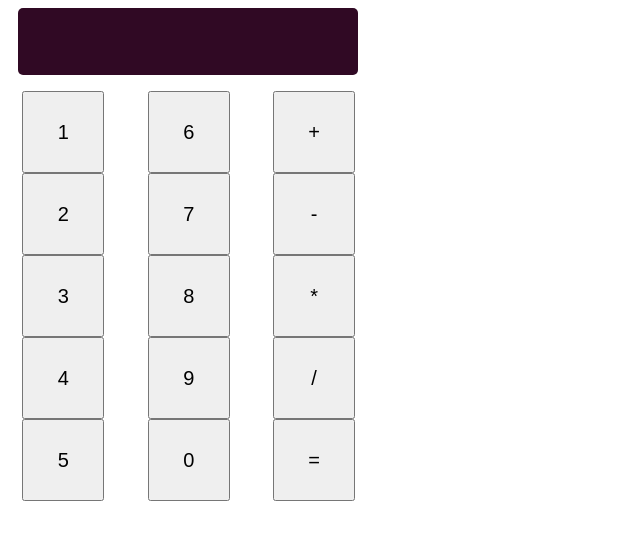
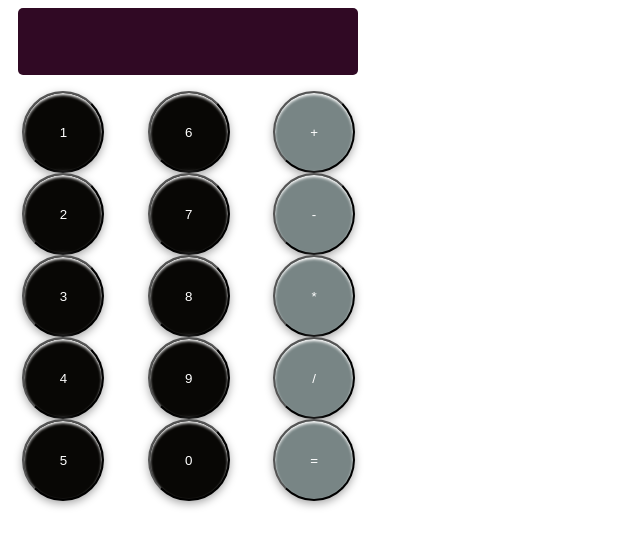
Before and after one commit to CrispyCB/calcjs, a plain HTML site: page index.html in a window 1280 px wide. Shown: the whole page, without its empty margins (0-640 px from the left). Drawn offline with Linux system fonts and the light colour scheme.

Commit message:
sets up all css for main buttons

```diff
--- a/style.css
+++ b/style.css
@@ -25,11 +25,14 @@ button {
     margin: 0 auto;
 }
 .btn {
-    font-size: 20px;
+    box-shadow: 0px 3px 8px #aaa, inset 0px 2px 3px #fff;
+    border-radius: 50%;
+    outline: none;
+    color: white;
 }
 .number {
-
+    background-color: #080705;
 }
 .operator {
-
+    background-color: #788585;
 }
```
